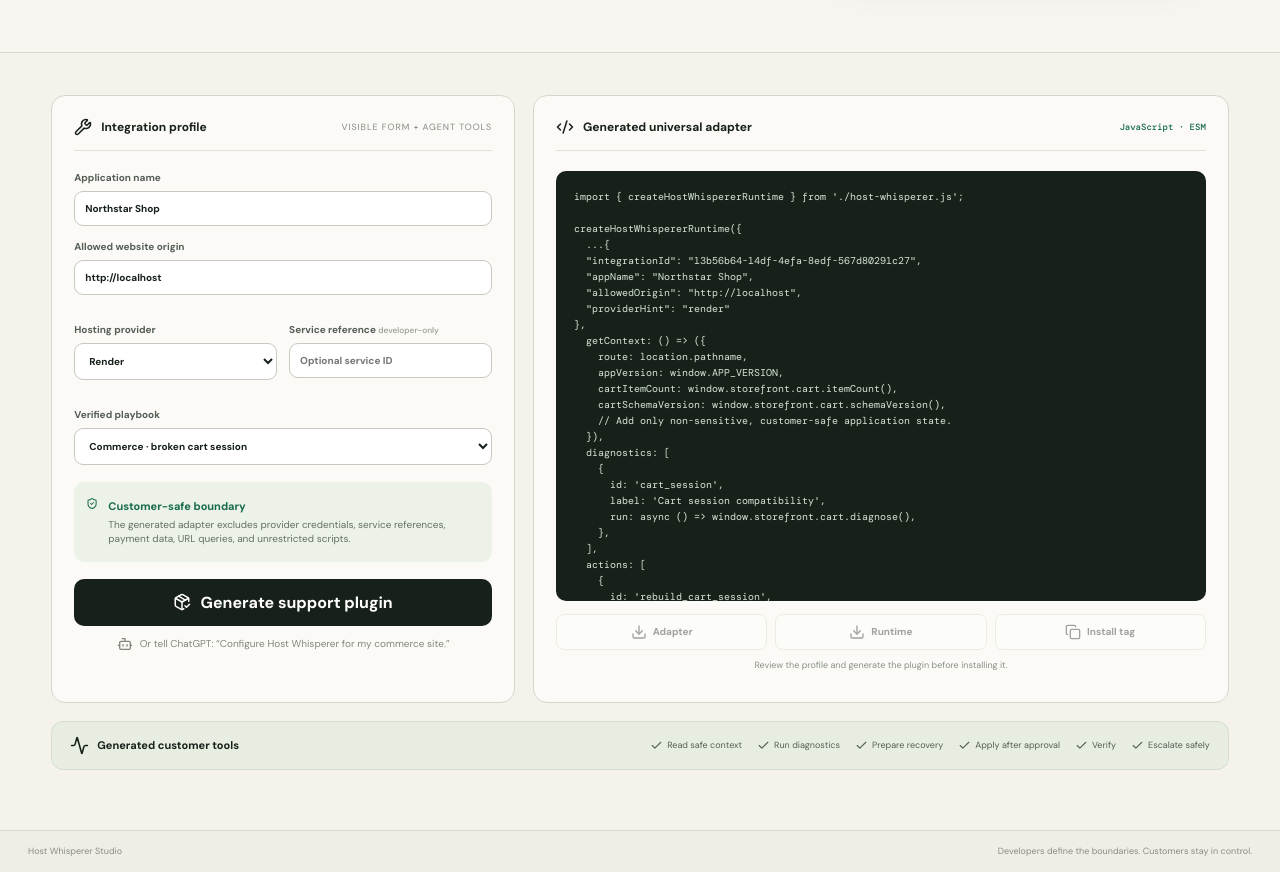
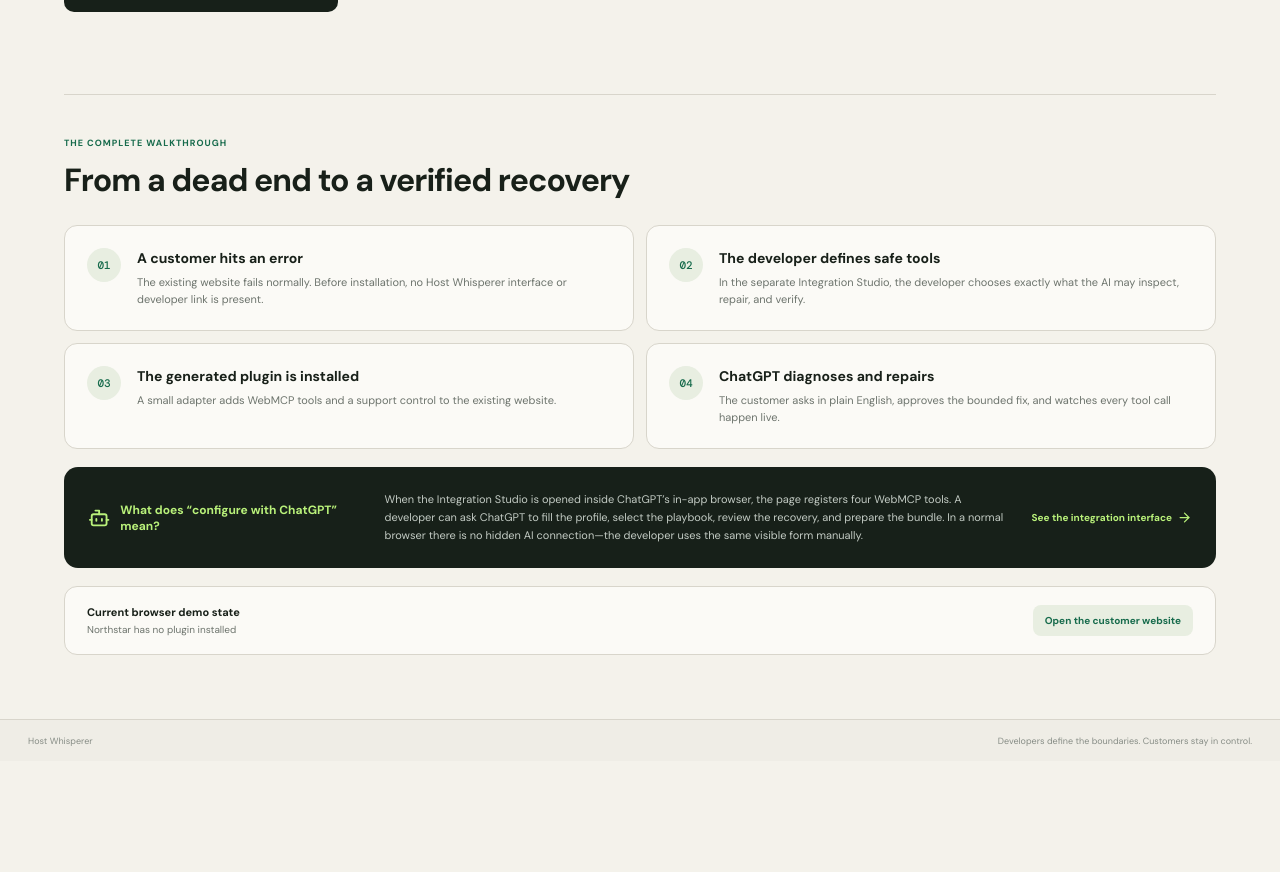
Before and after one commit to avivmag/host-whisperer, a React (Vite) app: page / in a window 1280 px wide. Shown: the part 514-1386 px from the top of the page. After the commit the page ends 1275 px from the top, so only its background shows below. Built offline with nearby package versions, Linux system fonts and the light colour scheme; a web font is replaced by a local one.

Commit message:
Split walkthrough from developer integration

```diff
--- a/src/App.tsx
+++ b/src/App.tsx
@@ -15,7 +15,24 @@ function downloadText(filename: string, value: string, type = 'text/javascript')
 }
 
 function AppHeader({ section }: { section: string }) {
-  return <header className="topbar"><a className="brand" href="/"><span className="brand-glyph">hw</span><span>Host Whisperer</span></a><nav><a href="/">Studio</a><a href="/?view=shop">Live demo</a><span>{section}</span></nav></header>;
+  return <header className="topbar"><a className="brand" href="/"><span className="brand-glyph">hw</span><span>Host Whisperer</span></a><nav><a href="/">Walkthrough</a><a href="/?view=integrate">Integration</a><a href="/?view=shop">Northstar demo</a><span>{section}</span></nav></header>;
+}
+
+function Overview() {
+  const installed = localStorage.getItem(demoInstallKey) === 'true';
+  const steps = [
+    ['01', 'A customer hits an error', 'The existing website fails normally. Before installation, no Host Whisperer interface or developer link is present.'],
+    ['02', 'The developer defines safe tools', 'In the separate Integration Studio, the developer chooses exactly what the AI may inspect, repair, and verify.'],
+    ['03', 'The generated plugin is installed', 'A small adapter adds WebMCP tools and a support control to the existing website.'],
+    ['04', 'ChatGPT diagnoses and repairs', 'The customer asks in plain English, approves the bounded fix, and watches every tool call happen live.'],
+  ];
+  return <div className="app-shell"><AppHeader section="Product walkthrough" />
+    <main className="overview">
+      <section className="overview-hero"><div className="eyebrow"><Sparkles size={15} /> WebMCP support infrastructure</div><h1>Turn website errors into<br /><em>guided AI recovery.</em></h1><p>Host Whisperer generates a safe support layer for an existing website. Developers set the boundaries once; customers can then ask ChatGPT to diagnose and repair supported problems without opening a ticket.</p><div className="hero-actions"><a className="primary-link" href="/?view=integrate"><Wrench size={17} /> Open Integration Studio <ArrowRight size={17} /></a><a className="secondary-link" href="/?view=shop"><ShoppingBag size={17} /> View Northstar website</a></div></section>
+      <section className="walkthrough"><div className="section-kicker">The complete walkthrough</div><h2>From a dead end to a verified recovery</h2><div className="step-grid">{steps.map(([number, title, body]) => <article key={number}><span>{number}</span><div><h3>{title}</h3><p>{body}</p></div></article>)}</div></section>
+      <section className="webmcp-explainer"><div><Bot size={24} /><span>What does “configure with ChatGPT” mean?</span></div><p>When the Integration Studio is opened inside ChatGPT’s in-app browser, the page registers four WebMCP tools. A developer can ask ChatGPT to fill the profile, select the playbook, review the recovery, and prepare the bundle. In a normal browser there is no hidden AI connection—the developer uses the same visible form manually.</p><a href="/?view=integrate">See the integration interface <ArrowRight size={15} /></a></section>
+      <section className="demo-state"><div><strong>Current browser demo state</strong><span>{installed ? 'Plugin installed on Northstar' : 'Northstar has no plugin installed'}</span></div><a href="/?view=shop">Open the customer website</a></section>
+    </main><footer><span>Host Whisperer</span><span>Developers define the boundaries. Customers stay in control.</span></footer></div>;
 }
 
 function Studio() {
@@ -48,18 +65,17 @@ function Studio() {
     }, 1500);
   };
 
-  return <div className="app-shell"><AppHeader section="Developer Studio" />
-    <div className="studio-hero"><div><div className="eyebrow"><Sparkles size={15} /> Generate an AI support operator</div><h1>Give your website<br />a way to <em>help itself.</em></h1><p>Configure safe diagnostics and recovery actions once. Your customers can then explain a problem normally while ChatGPT investigates and repairs it inside the website.</p><div className="hero-actions"><a className="primary-link" href="/?view=shop"><ShoppingBag size={17} /> Try the broken checkout <ArrowRight size={17} /></a><span className={webMcp ? 'status ready' : 'status'}><i />{webMcp ? 'Studio WebMCP ready' : 'Form mode'}</span></div></div>
-      <div className="architecture-card"><span>How it works</span>{[['1', 'Developer configures', 'Choose the signals and recoveries the website may expose.'], ['2', 'Adapter is installed', 'A universal module adds the widget and WebMCP tools.'], ['3', 'Customer gets help', 'The operator diagnoses, asks approval, fixes, and verifies.']].map(([n, title, body]) => <div className="arch-step" key={n}><b>{n}</b><div><strong>{title}</strong><p>{body}</p></div></div>)}</div></div>
+  return <div className="app-shell"><AppHeader section="Developer integration" />
+    <div className="integration-intro"><div><div className="eyebrow"><Plug size={15} /> Integration Studio</div><h1>Configure the support boundary</h1><p>This developer-only page generates the adapter that will be added to your website. Nothing is installed until you review and prepare the plugin.</p></div><span className={webMcp ? 'status ready' : 'status'}><i />{webMcp ? 'Connected to ChatGPT through WebMCP' : 'Manual form mode'}</span></div>
     <main className="studio-grid">
       <section className="studio-panel config-panel"><div className="panel-heading"><div><Wrench size={18} /><span>Integration profile</span></div><small>Visible form + agent tools</small></div>
         <label>Application name<input value={profile.appName} onChange={(event) => update({ appName: event.target.value })} /></label>
         <label>Allowed website origin<input key={profile.allowedOrigin} defaultValue={profile.allowedOrigin} onBlur={(event) => update({ allowedOrigin: event.target.value })} /></label>
-        <div className="two-fields"><label>Hosting provider<select value={profile.provider} onChange={(event) => update({ provider: event.target.value as ProviderId })}>{providers.map((provider) => <option key={provider} value={provider}>{providerNames[provider]}</option>)}</select></label><label>Service reference <small>developer-only</small><input value={profile.resourceRef ?? ''} onChange={(event) => update({ resourceRef: event.target.value })} placeholder="Optional service ID" /></label></div>
+        <label>Hosting provider <small>used only as escalation context</small><select value={profile.provider} onChange={(event) => update({ provider: event.target.value as ProviderId })}>{providers.map((provider) => <option key={provider} value={provider}>{providerNames[provider]}</option>)}</select></label>
         <label>Verified playbook<select value={profile.playbook} onChange={(event) => update({ playbook: event.target.value as 'commerce-cart' })}><option value="commerce-cart">Commerce · broken cart session</option></select></label>
         <div className="privacy-note"><ShieldCheck size={19} /><div><strong>Customer-safe boundary</strong><p>The generated adapter excludes provider credentials, service references, payment data, URL queries, and unrestricted scripts.</p></div></div>
         <button className="primary-button" onClick={() => void prepareStudioBundle()}><PackageCheck size={18} /> Generate support plugin</button>
-        <p className="agent-prompt"><Bot size={16} /> Or tell ChatGPT: “Configure Host Whisperer for my commerce site.”</p>
+        <div className={`agent-config-card ${webMcp ? 'connected' : ''}`}><Bot size={18} /><div><strong>{webMcp ? 'Configure this page with ChatGPT' : 'Want ChatGPT to configure this?'}</strong><p>{webMcp ? 'In your ChatGPT conversation, say: “Configure Host Whisperer for Northstar Shop.” ChatGPT can call this page’s four Studio tools and the fields will update visibly.' : 'Open this Integration page inside ChatGPT’s in-app browser first. In a regular browser, use the form above.'}</p></div></div>
       </section>
       <section className="studio-panel code-panel"><div className="panel-heading"><div><Code2 size={18} /><span>Generated universal adapter</span></div><span className="language">JavaScript · ESM</span></div><pre>{code}</pre><div className="download-row"><button onClick={() => downloadText('host-whisperer-adapter.js', code)} disabled={!profile.bundlePrepared}><Download size={16} /> Adapter</button><a className={profile.bundlePrepared ? '' : 'disabled'} href="/runtime/host-whisperer.js" download><Download size={16} /> Runtime</a><button onClick={() => void copyInstall()} disabled={!profile.bundlePrepared}><Copy size={16} /> {copied ? 'Copied' : 'Install tag'}</button></div>{!profile.bundlePrepared && <p className="prepare-hint">Review the profile and generate the plugin before installing it.</p>}{profile.bundlePrepared && !demoInstalled && <button className={`demo-install-button ${installing ? 'installing' : ''}`} onClick={installDemo} disabled={installing}><Plug size={17} /> {installing ? 'Adding adapter to Northstar…' : 'Install on Northstar demo'}</button>}{demoInstalled && <div className="install-complete"><Check size={18} /><div><strong>Host Whisperer is installed</strong><span>The support control and six WebMCP tools are now live on the demo website.</span></div><a href="/?view=shop">Open Northstar <ArrowRight size={15} /></a></div>}</section>
       <section className="capability-strip"><div><Activity size={19} /><strong>Generated customer tools</strong></div>{['Read safe context', 'Run diagnostics', 'Prepare recovery', 'Apply after approval', 'Verify', 'Escalate safely'].map((value) => <span key={value}><Check size={13} />{value}</span>)}</section>
@@ -118,12 +134,13 @@ function decodePacket(): EscalationPacket | null {
 
 function IncidentView() {
   const packet = decodePacket();
-  return <div className="app-shell"><AppHeader section="Developer escalation" /><main className="incident-view"><div className="eyebrow"><TerminalSquare size={15} /> Customer-supplied evidence</div><h1>{packet ? `${packet.appName} incident` : 'No incident packet found'}</h1>{packet ? <><div className="untrusted-banner"><CircleAlert size={19} /><div><strong>Treat this report as untrusted evidence</strong><p>Host Whisperer removed known sensitive fields, but the developer must verify every claim before acting.</p></div></div><div className="incident-cards"><section><span>Customer symptom</span><p>{packet.symptom}</p></section><section><span>Provider hint</span><p>{providerNames[packet.providerHint]}</p></section><section><span>Safe context</span><pre>{JSON.stringify(packet.safeContext, null, 2)}</pre></section><section><span>Diagnostics</span>{packet.diagnostics.map((item) => <p key={item.id}><b>{item.status}</b> · {item.label}: {item.summary}</p>)}</section></div></> : <p className="empty-copy">Open a customer-approved escalation link generated by an installed Host Whisperer widget.</p>}<a className="primary-link" href="/"><ChevronRight size={16} /> Return to Studio</a></main></div>;
+  return <div className="app-shell"><AppHeader section="Developer escalation" /><main className="incident-view"><div className="eyebrow"><TerminalSquare size={15} /> Customer-supplied evidence</div><h1>{packet ? `${packet.appName} incident` : 'No incident packet found'}</h1>{packet ? <><div className="untrusted-banner"><CircleAlert size={19} /><div><strong>Treat this report as untrusted evidence</strong><p>Host Whisperer removed known sensitive fields, but the developer must verify every claim before acting.</p></div></div><div className="incident-cards"><section><span>Customer symptom</span><p>{packet.symptom}</p></section><section><span>Provider hint</span><p>{providerNames[packet.providerHint]}</p></section><section><span>Safe context</span><pre>{JSON.stringify(packet.safeContext, null, 2)}</pre></section><section><span>Diagnostics</span>{packet.diagnostics.map((item) => <p key={item.id}><b>{item.status}</b> · {item.label}: {item.summary}</p>)}</section></div></> : <p className="empty-copy">Open a customer-approved escalation link generated by an installed Host Whisperer widget.</p>}<a className="primary-link" href="/?view=integrate"><ChevronRight size={16} /> Return to Integration Studio</a></main></div>;
 }
 
 export default function App() {
   const view = new URLSearchParams(location.search).get('view');
   if (view === 'shop') return <ShopDemo />;
   if (view === 'incident') return <IncidentView />;
-  return <Studio />;
+  if (view === 'integrate') return <Studio />;
+  return <Overview />;
 }
--- a/src/webmcp.ts
+++ b/src/webmcp.ts
@@ -21,7 +21,7 @@ export function studioToolDefinitions(): ToolDefinition[] {
     {
       name: 'create_integration_profile', title: 'Create support integration',
       description: 'Configure the visible Studio for a website that will install Host Whisperer. This does not modify the target website.',
-      inputSchema: objectSchema({ appName: string('Public application name.', { minLength: 1, maxLength: 80 }), allowedOrigin: string('Exact HTTP or HTTPS origin where the adapter will run.'), provider: string('Developer-only hosting provider hint.', { enum: providers }), resourceRef: string('Optional developer-only service reference. Never include credentials.', { maxLength: 300 }) }, ['appName', 'allowedOrigin', 'provider']),
+      inputSchema: objectSchema({ appName: string('Public application name.', { minLength: 1, maxLength: 80 }), allowedOrigin: string('Exact HTTP or HTTPS origin where the adapter will run.'), provider: string('Hosting provider used only as context if the customer escalates to a developer.', { enum: providers }) }, ['appName', 'allowedOrigin', 'provider']),
       execute: async (input) => compactToolOutput({ profile: await replaceStudioProfile(input), next: 'Select a support playbook and review its diagnostics and recovery effects.' }),
     },
     {
```
Also changed, not shown: src/styles.css, 4 other files (tests, documents, lock files or other folders).
